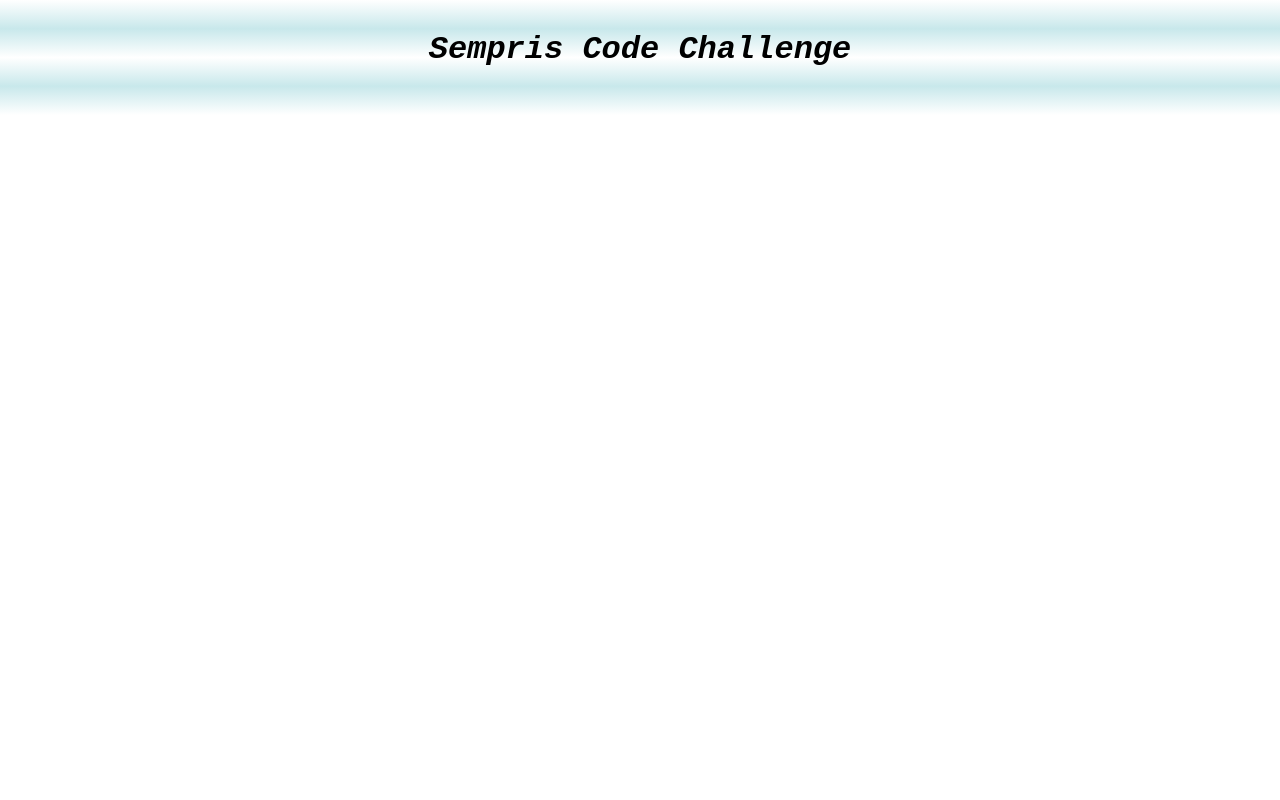
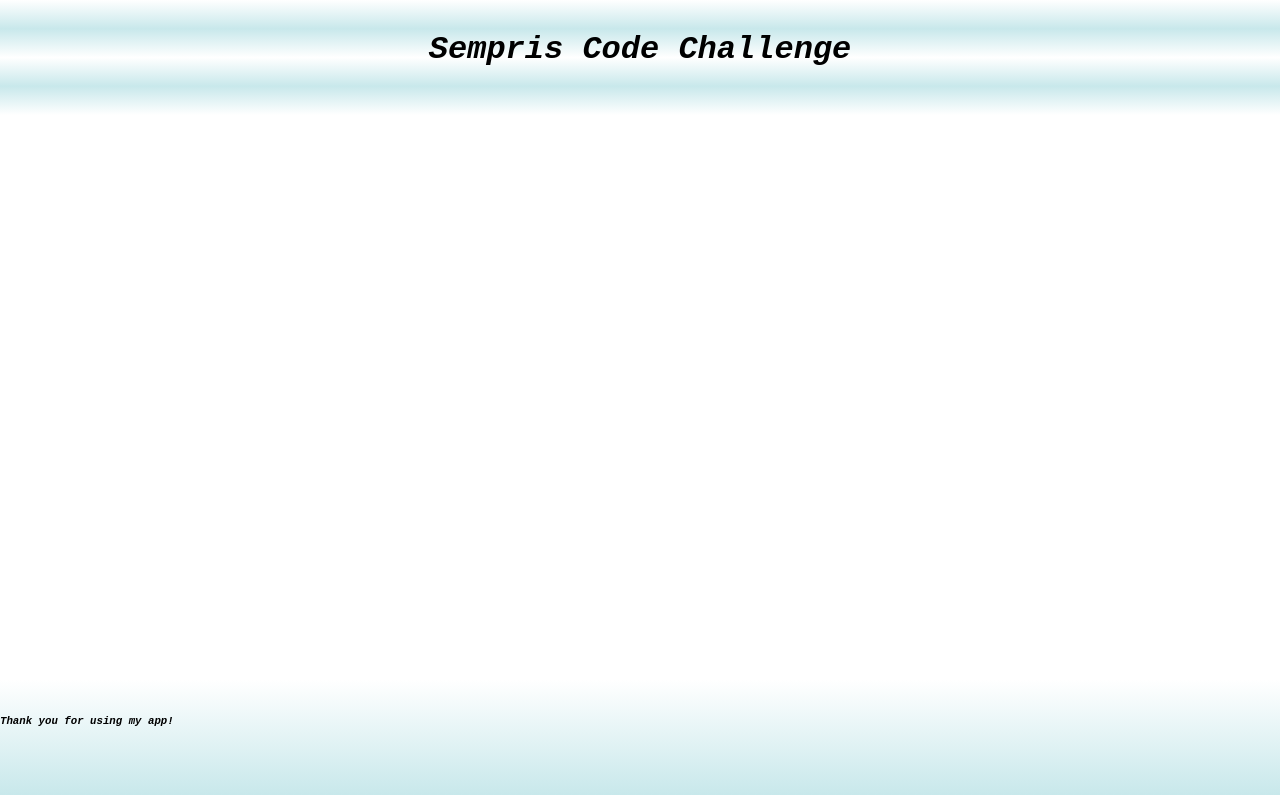
Before and after one commit to Maxwell1126/sempris-code-challenge, a React (Create React App) app: page / in a window 1280 px wide. Built offline with nearby package versions, Linux system fonts and the light colour scheme.

Commit message:
Added footer to project. Added styling for footer and added the footer to App.js.

```diff
--- a/src/App.js
+++ b/src/App.js
@@ -1,10 +1,12 @@
 import './App.css';
 import Header from './Header/Header.js';
+import Footer from './Footer/Footer.js';
 
 function App() {
   return (
     <div>
       <Header />
+      <Footer />
     </div>
   );
 }
--- /dev/null
+++ b/src/Footer/Footer.css
@@ -0,0 +1,13 @@
+.foot{
+    padding-top:10px;
+    background-image: linear-gradient( white,#C8E8EB);
+    font-family: Courier New;
+    font-style: oblique;
+    text-align: left;
+    padding-bottom: 5px;
+    margin-bottom: 5px;
+    height:100px;
+    position:fixed;
+    bottom: 0px;
+    width:100%;
+}
--- /dev/null
+++ b/src/Footer/Footer.js
@@ -0,0 +1,18 @@
+import React, { Component } from 'react';
+import './Footer.css';
+
+class Footer extends Component {
+    constructor(props) {
+        super(props)
+    }
+    render() {
+        return (
+            <footer className="foot">
+                <h6>Thank you for using my app!</h6>
+            </footer>
+        )
+    }
+
+}
+
+export default Footer;
```
